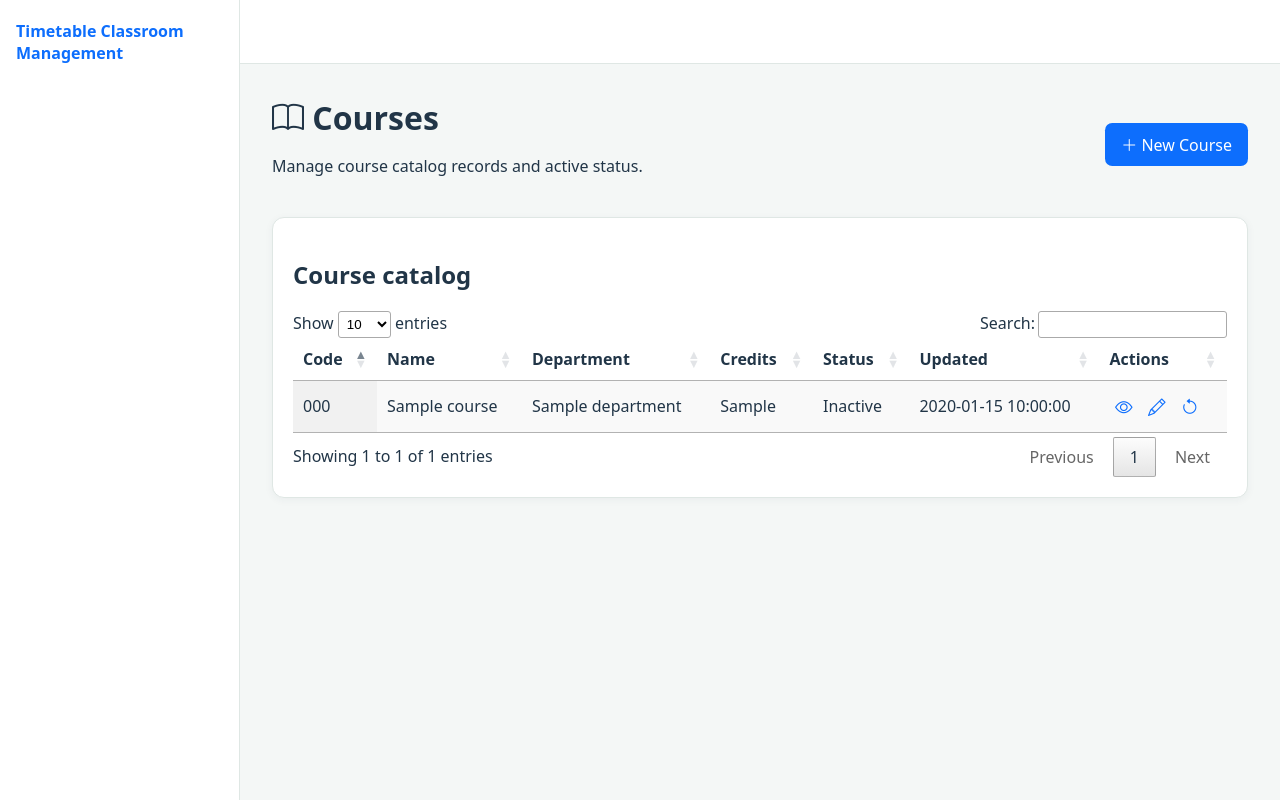
After one commit to Ankitjoshi8860/Timetable-Classrooms-Management-Project, a Flask app: template app/templates/courses/list.html in a window 1280 px wide. The commit adds this page. Run offline with Flask 3, Linux system fonts and the light colour scheme; the template is opened without the code that fills it: most values are stand-ins (such as "Sample title", 1, 10 or a date in 2020); some libraries are stand-ins or nearby versions.

Commit message:
Implement course CRUD module

```diff
--- a/app/__init__.py
+++ b/app/__init__.py
@@ -14,9 +14,11 @@ def create_app(config_name=None):
     from app.routes.auth import auth_bp
     from app.routes.main import main_bp
     from app.routes.professors import professors_bp
+    from app.routes.courses import courses_bp
 
     app.register_blueprint(auth_bp)
     app.register_blueprint(main_bp)
     app.register_blueprint(professors_bp)
+    app.register_blueprint(courses_bp)
     app.context_processor(lambda: {"current_user": get_current_user()})
     return app
--- a/app/templates/base.html
+++ b/app/templates/base.html
@@ -57,6 +57,7 @@
                 {% if current_user['role'] == 'scheduler' %}
                 <a href="{{ url_for('main.dashboard') }}"><i class="bi bi-speedometer2" aria-hidden="true"></i> Dashboard</a>
                 <a href="{{ url_for('professors.list_professors') }}"><i class="bi bi-person-badge" aria-hidden="true"></i> Professors</a>
+                <a href="{{ url_for('courses.list_courses') }}"><i class="bi bi-book" aria-hidden="true"></i> Courses</a>
                 {% else %}
                 <a href="{{ url_for('main.index') }}"><i class="bi bi-calendar-week" aria-hidden="true"></i> My timetable</a>
                 {% endif %}
--- /dev/null
+++ b/app/templates/courses/list.html
@@ -0,0 +1,79 @@
+{% extends "base.html" %}
+
+{% block title %}Courses{% endblock %}
+
+{% block content %}
+<div class="page-heading">
+    <div>
+        <h1><i class="bi bi-book" aria-hidden="true"></i> Courses</h1>
+        <p>Manage course catalog records and active status.</p>
+    </div>
+    <div class="toolbar"><button type="button" onclick="openCourseModal()"><i class="bi bi-plus-lg" aria-hidden="true"></i> New Course</button></div>
+</div>
+
+<section class="card" aria-labelledby="courses-heading">
+    <h2 id="courses-heading">Course catalog</h2>
+    <table id="course-table" class="display" style="width:100%">
+        <thead><tr><th>Code</th><th>Name</th><th>Department</th><th>Credits</th><th>Status</th><th>Updated</th><th aria-label="Actions">Actions</th></tr></thead>
+        <tbody>
+        {% for course in courses %}
+        <tr>
+            <td>{{ course['course_code'] }}</td><td>{{ course['course_name'] }}</td><td>{{ course['department'] }}</td><td>{{ course['credit_hours'] }}</td>
+            <td>{{ 'Active' if course['is_active'] else 'Inactive' }}</td><td>{{ course['updated_at'] }}</td>
+            <td>
+                <button class="icon-button" type="button" aria-label="View {{ course['course_code'] }}" title="View" onclick="viewCourse({{ course['id'] }})"><i class="bi bi-eye" aria-hidden="true"></i></button>
+                <button class="icon-button" type="button" aria-label="Edit {{ course['course_code'] }}" title="Edit" onclick="editCourse({{ course['id'] }})"><i class="bi bi-pencil" aria-hidden="true"></i></button>
+                <form method="post" action="{{ url_for('courses.toggle_active', course_id=course['id']) }}" style="display:inline" onsubmit="return confirm('{{ 'Restore' if not course['is_active'] else 'Deactivate' }} this course?');">
+                    <button class="icon-button {{ 'danger' if course['is_active'] else '' }}" type="submit" aria-label="{{ 'Deactivate' if course['is_active'] else 'Restore' }} {{ course['course_code'] }}" title="{{ 'Deactivate' if course['is_active'] else 'Restore' }}"><i class="bi bi-{{ 'archive' if course['is_active'] else 'arrow-counterclockwise' }}" aria-hidden="true"></i></button>
+                </form>
+            </td>
+        </tr>
+        {% endfor %}
+        </tbody>
+    </table>
+</section>
+
+<dialog id="course-modal" aria-labelledby="course-modal-title">
+    <div class="dialog-content">
+        <h2 id="course-modal-title">New course</h2>
+        <form method="post" action="{{ url_for('courses.save_course') }}" id="course-form">
+            <input type="hidden" name="id" id="course-id">
+            <div class="form-grid">
+                <div class="form-field"><label for="course-code">Course code</label><input id="course-code" name="course_code" required></div>
+                <div class="form-field"><label for="course-name">Course name</label><input id="course-name" name="course_name" required></div>
+                <div class="form-field"><label for="department">Department</label><input id="department" name="department" required></div>
+                <div class="form-field"><label for="credit-hours">Credit hours</label><input id="credit-hours" name="credit_hours" type="number" min="1" max="12" required></div>
+                <div class="form-field" style="grid-column:1/-1"><label for="description">Description</label><input id="description" name="description"></div>
+            </div>
+            <div class="dialog-actions"><button class="secondary" type="button" onclick="document.getElementById('course-modal').close()">Cancel</button><button id="course-submit" type="submit">Save course</button></div>
+        </form>
+    </div>
+</dialog>
+{% endblock %}
+
+{% block scripts %}
+<script src="https://code.jquery.com/jquery-3.7.1.min.js"></script>
+<script src="https://cdn.datatables.net/2.3.2/js/dataTables.min.js"></script>
+<script>
+    new DataTable('#course-table', { responsive: true, pageLength: 10 });
+    const courseModal = document.getElementById('course-modal');
+    const courseForm = document.getElementById('course-form');
+    const courseFields = ['course-code', 'course-name', 'department', 'credit-hours', 'description'];
+    function openCourseModal() {
+        courseForm.reset(); document.getElementById('course-id').value = '';
+        document.getElementById('course-modal-title').textContent = 'New course';
+        document.getElementById('course-submit').hidden = false;
+        courseFields.forEach((id) => document.getElementById(id).disabled = false); courseModal.showModal();
+    }
+    async function loadCourse(id, readOnly) {
+        const response = await fetch(`/courses/${id}`); if (!response.ok) return;
+        const course = await response.json(); document.getElementById('course-id').value = course.id;
+        document.getElementById('course-code').value = course.course_code; document.getElementById('course-name').value = course.course_name;
+        document.getElementById('department').value = course.department; document.getElementById('credit-hours').value = course.credit_hours;
+        document.getElementById('description').value = course.description || '';
+        document.getElementById('course-modal-title').textContent = readOnly ? 'View course' : 'Edit course';
+        document.getElementById('course-submit').hidden = readOnly; courseFields.forEach((field) => document.getElementById(field).disabled = readOnly); courseModal.showModal();
+    }
+    function editCourse(id) { loadCourse(id, false); } function viewCourse(id) { loadCourse(id, true); }
+</script>
+{% endblock %}
--- /dev/null
+++ b/database/course_schema.sql
@@ -0,0 +1,13 @@
+/* Course fields required by issue #7. Safe to run repeatedly. */
+
+IF COL_LENGTH(N'dbo.courses', N'department') IS NULL
+    ALTER TABLE dbo.courses ADD department NVARCHAR(150) NOT NULL CONSTRAINT DF_courses_department DEFAULT N'General' WITH VALUES;
+GO
+
+IF COL_LENGTH(N'dbo.courses', N'credit_hours') IS NULL
+    ALTER TABLE dbo.courses ADD credit_hours TINYINT NOT NULL CONSTRAINT DF_courses_credit_hours DEFAULT 3 WITH VALUES;
+GO
+
+IF NOT EXISTS (SELECT 1 FROM sys.check_constraints WHERE name = N'CK_courses_credit_hours' AND parent_object_id = OBJECT_ID(N'dbo.courses'))
+    ALTER TABLE dbo.courses ADD CONSTRAINT CK_courses_credit_hours CHECK (credit_hours BETWEEN 1 AND 12);
+GO
--- a/database/schema.sql
+++ b/database/schema.sql
@@ -55,11 +55,14 @@ BEGIN
         course_code NVARCHAR(50) NOT NULL CONSTRAINT UQ_courses_course_code UNIQUE,
         course_name NVARCHAR(200) NOT NULL,
         description NVARCHAR(1000) NULL,
+        department NVARCHAR(150) NOT NULL CONSTRAINT DF_courses_department DEFAULT N'General',
+        credit_hours TINYINT NOT NULL CONSTRAINT DF_courses_credit_hours DEFAULT 3,
         is_active BIT NOT NULL CONSTRAINT DF_courses_is_active DEFAULT 1,
         created_by INT NULL,
         updated_by INT NULL,
         created_at DATETIME2(3) NOT NULL CONSTRAINT DF_courses_created_at DEFAULT SYSUTCDATETIME(),
         updated_at DATETIME2(3) NOT NULL CONSTRAINT DF_courses_updated_at DEFAULT SYSUTCDATETIME(),
+        CONSTRAINT CK_courses_credit_hours CHECK (credit_hours BETWEEN 1 AND 12),
         CONSTRAINT FK_courses_created_by FOREIGN KEY (created_by) REFERENCES dbo.users(id),
         CONSTRAINT FK_courses_updated_by FOREIGN KEY (updated_by) REFERENCES dbo.users(id)
     );
```
Also changed, not shown: app/routes/courses.py (added, +151 -0 lines).
